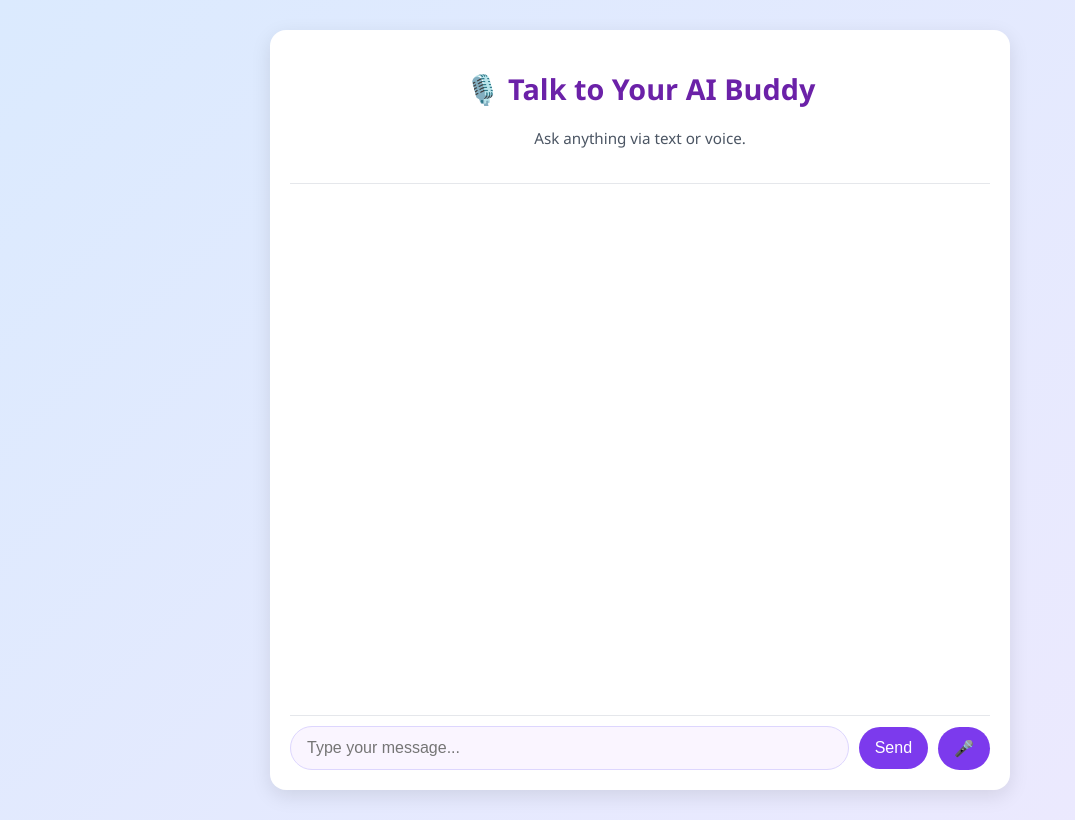
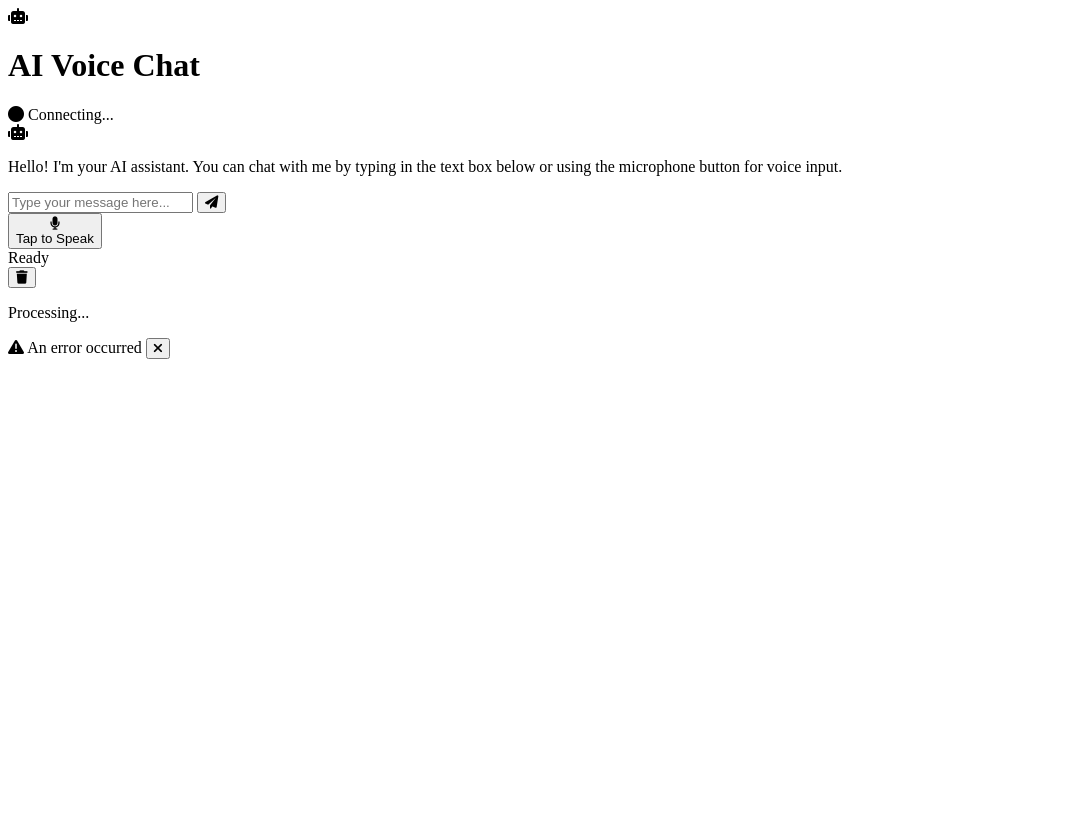
Before and after one commit to ImNancy/AI-VOICE-BOT, a FastAPI app: page / in a window 1280 px wide. Shown: the whole page, without its empty margins (0-1075 px from the left). After the commit the page ends 359 px from the top, so only its background shows below. Run offline with FastAPI, Linux system fonts and the light colour scheme.

Commit message:
index.html

```diff
--- a/templates/index.html
+++ b/templates/index.html
@@ -1,29 +1,104 @@
 <!DOCTYPE html>
 <html lang="en">
 <head>
-  <meta charset="UTF-8" />
-  <meta name="viewport" content="width=device-width, initial-scale=1.0" />
-  <title>AI Voice ChatBot</title>
-  <link rel="stylesheet" href="/static/style.css">
-<script defer src="/static/script.js"></script>
-
+    <meta charset="UTF-8">
+    <meta name="viewport" content="width=device-width, initial-scale=1.0">
+    <title>AI Voice Chat</title>
+    <link rel="stylesheet" href="{{ url_for('static', filename='style.css') }}">
+    <link href="https://cdnjs.cloudflare.com/ajax/libs/font-awesome/6.0.0/css/all.min.css" rel="stylesheet">
 </head>
 <body>
-  <div class="container">
-    <header>
-      <h1>🎙️ Talk to Your AI Buddy</h1>
-      <p>Ask anything via text or voice. </p>
-    </header>
+    <div class="app-container">
+        <!-- Header -->
+        <header class="chat-header">
+            <div class="header-content">
+                <div class="header-title">
+                    <i class="fas fa-robot"></i>
+                    <h1>AI Voice Chat</h1>
+                </div>
+                <div class="connection-status" id="connectionStatus">
+                    <i class="fas fa-circle"></i>
+                    <span>Connecting...</span>
+                </div>
+            </div>
+        </header>
 
-    <div id="chat" class="chatbox">
-      <!-- Chat messages will appear here -->
+        <!-- Chat Messages Container -->
+        <div class="chat-container">
+            <div class="chat-messages" id="chatMessages">
+                <div class="welcome-message">
+                    <div class="ai-avatar">
+                        <i class="fas fa-robot"></i>
+                    </div>
+                    <div class="message-content">
+                        <p>Hello! I'm your AI assistant. You can chat with me by typing in the text box below or using the microphone button for voice input.</p>
+                    </div>
+                </div>
+            </div>
+        </div>
+
+        <!-- Chat Input -->
+        <div class="chat-input-container">
+            <div class="input-wrapper">
+                <input type="text" id="chatInput" placeholder="Type your message here..." autocomplete="off">
+                <button class="send-btn" id="sendBtn" title="Send Message">
+                    <i class="fas fa-paper-plane"></i>
+                </button>
+            </div>
+        </div>
+
+        <!-- Voice Controls -->
+        <div class="voice-controls">
+            <div class="control-panel">
+                <!-- Recording Button -->
+                <button class="voice-btn" id="recordBtn" title="Start/Stop Recording">
+                    <div class="btn-inner">
+                        <i class="fas fa-microphone" id="micIcon"></i>
+                        <div class="pulse-ring"></div>
+                    </div>
+                    <span class="btn-text" id="btnText">Tap to Speak</span>
+                </button>
+
+                <!-- Status Indicator -->
+                <div class="status-indicator" id="statusIndicator">
+                    <div class="status-dot"></div>
+                    <span class="status-text" id="statusText">Ready</span>
+                </div>
+
+                <!-- Clear Chat Button -->
+                <button class="clear-btn" id="clearBtn" title="Clear Chat">
+                    <i class="fas fa-trash"></i>
+                </button>
+            </div>
+
+            <!-- Audio Visualization -->
+            <div class="audio-visualizer" id="audioVisualizer">
+                <div class="bar"></div>
+                <div class="bar"></div>
+                <div class="bar"></div>
+                <div class="bar"></div>
+                <div class="bar"></div>
+            </div>
+        </div>
+
+        <!-- Loading Overlay -->
+        <div class="loading-overlay" id="loadingOverlay">
+            <div class="loading-spinner">
+                <div class="spinner"></div>
+                <p>Processing...</p>
+            </div>
+        </div>
+
+        <!-- Error Toast -->
+        <div class="error-toast" id="errorToast">
+            <i class="fas fa-exclamation-triangle"></i>
+            <span id="errorMessage">An error occurred</span>
+            <button class="close-toast" id="closeToast">
+                <i class="fas fa-times"></i>
+            </button>
+        </div>
     </div>
 
-    <div class="chat-input-area">
-      <input type="text" id="userInput" placeholder="Type your message..." />
-      <button onclick="sendMessage()">Send</button>
-      <button onclick="startRecognition()" id="micBtn">🎤</button>
-    </div>
-  </div>
+    <script src="{{ url_for('static', filename='script.js') }}"></script>
 </body>
 </html>
```
